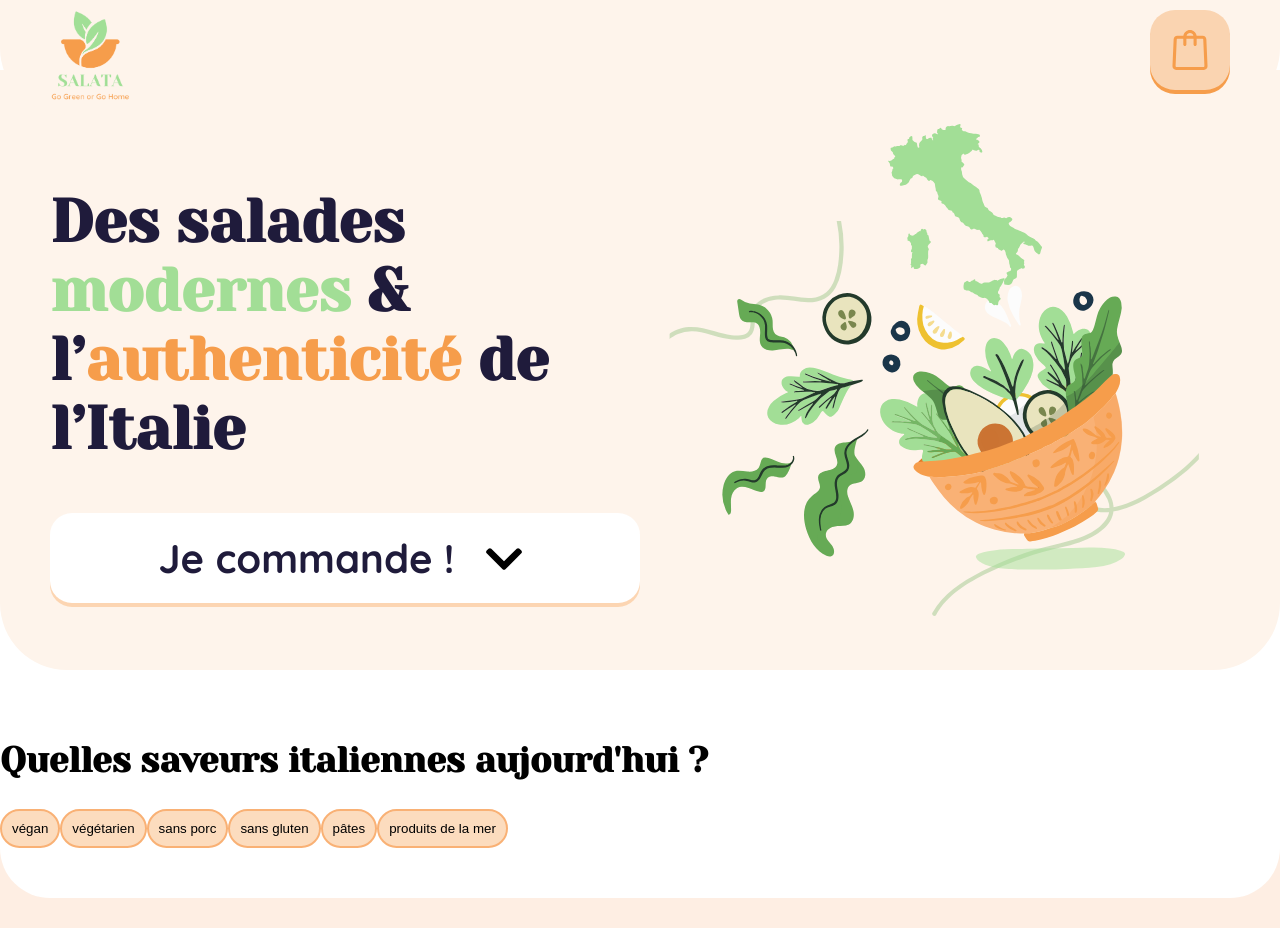
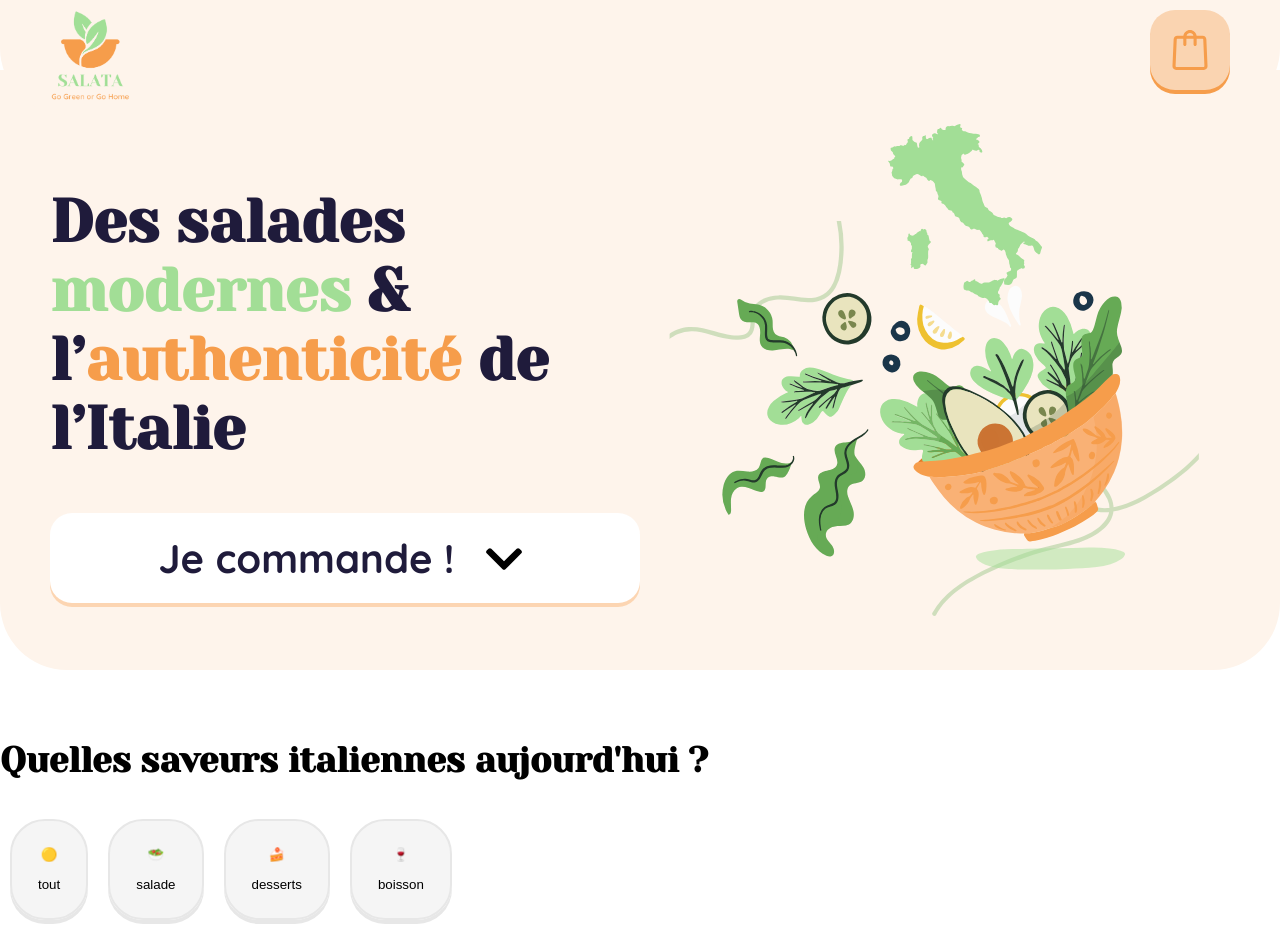
Before and after one commit to ALJURDY/SALATA, a React (Create React App) app: page / in a window 1280 px wide. Shown: the top 928 px of the page. Built offline with nearby package versions, Linux system fonts and the light colour scheme.

Commit message:
[CREATE] FilterBar & FilterButton is also finished

```diff
--- a/src/components/FilterBar/FilterBar.module.css
+++ b/src/components/FilterBar/FilterBar.module.css
@@ -0,0 +1,10 @@
+.FilterBarFlex{
+    display: flex;
+    flex-direction: row;
+    justify-content: flex-start;
+    align-items: flex-start;
+}
+
+.FilterBarButton{
+    padding: 10px;
+}
--- a/src/components/FilterBar/FilterBar.tsx
+++ b/src/components/FilterBar/FilterBar.tsx
@@ -1,8 +1,9 @@
+import React from "react";
 import style from "./FilterBar.module.css";
 import FilterButton from "../FilterButton/FilterButton";
-import { DietType, ProductCategoryType } from "../../mocks/products";
+import { CATEGORY, DietType } from "../../mocks/products";
 
-const DietTypes: DietType[] = [
+const dietTypes: DietType[] = [
   "végan",
   "végétarien",
   "sans porc",
@@ -11,34 +12,31 @@ const DietTypes: DietType[] = [
   "produits de la mer",
 ];
 
-const ProductCategoryTypes: ProductCategoryType[] = [
-    "salade",
-    "boisson",
-    "dessert"
-];
-
-
 const FilterBar = () => {
   return (
-    <section className={style.FilterBarSection}>
-        <h2 className={style.FilterBarH2}>Quelles saveurs italiennes aujourd'hui ?</h2>
-      {DietTypes.map((dietType, index) => (
-        <FilterButton
-          key={index}
-          item={{
-            id: 0,
-            name: "",
-            price: 0,
-            description: "",
-            diet: [dietType],
-            category: "salade",
-            img: { src: "", alt: "" },
-          }}
-        />
-      ))}
+    <section>
+      <h2 className={style.FilterBarH2}>Quelles saveurs italiennes aujourd'hui ?</h2>
+      <div className={style.FilterBarFlex}>
+        {/* Boucle pour les catégories */}
+        {CATEGORY.map((cat) => (
+          <div className={style.FilterBarButton} key={cat.name}>
+            {/* Utiliser les props icategory et icone pour FilterButton */}
+            <FilterButton icategory={cat.name} icone={cat.icone} />
+          </div>
+        ))}
+      </div>
 
+      <div className={style.FilterBarFlex}>
+        {/* Boucle pour les régimes */}
+        {dietTypes.map((diet, index) => (
+          <div className={style.FilterBarButton} key={index}>
+            {/* Utiliser la prop idiet pour FilterButton */}
+            <FilterButton idiet={diet} />
+          </div>
+        ))}
+      </div>
     </section>
   );
-}
+};
 
 export default FilterBar;
--- a/src/components/FilterButton/FilterButton.module.css
+++ b/src/components/FilterButton/FilterButton.module.css
@@ -7,3 +7,26 @@
     padding: 10px;
 
 }
+
+.FilterButtonMenthe{
+    border-radius: 35px;
+    border: 2px solid #A2DE96;
+    background: rgba(162, 222, 150, 0.40);
+    max-width: 128px;
+    margin: auto;
+    padding: 26px;
+}
+
+.FilterButtonFlex{
+    display: flex;
+    flex-direction: column;
+    justify-content: center;
+    align-items: center;
+}
+
+.FilterButtonGrey{
+    border-radius: 35px;
+    border: 2px solid #E7E7E7;
+    background: rgba(231, 231, 231, 0.40);
+    box-shadow: 0px 4px 0px 0px #E7E7E7;
+}
--- a/src/components/FilterButton/FilterButton.tsx
+++ b/src/components/FilterButton/FilterButton.tsx
@@ -1,27 +1,47 @@
-import { IProduct } from "../../mocks/products";
-import style from "./FilterButton.module.css"
+import React, { useState } from "react";
+import style from "./FilterButton.module.css";
 
 interface FilterButtonProps {
-  item: IProduct;
-  // category: IProduct;
+  icategory?: string;
+  icone?: string;
+  idiet?: string;
 }
 
+const FilterButton = (props: FilterButtonProps) => {
+  const { icategory, icone, idiet } = props;
+  const [isActive, setIsActive] = useState(false);
 
+  const isCategoryButton = icategory && icone;
+  const isDietButton = idiet;
 
-const FilterButton = (props: FilterButtonProps) => {
-  const { item, } = props;
-  const { diet } = item;
-  // const { cate } = category;
+  const buttonClassName = isCategoryButton
+    ? style.FilterButtonMenthe
+    : isDietButton
+    ? style.FilterButtonTangerine
+    : "";
+
+  const manageClick = () => {
+    setIsActive(!isActive);
+  };
 
   return (
-    <button className={style.FilterButtonTangerine}>
-      {diet && diet.map((regime, index) => <span key={index}>{regime}</span>)}
-      {/* {cate && cate.map((choix, index)=> <span key= {index}>{choix}</span>)} */}
+    <section className={style.FilterButtonFlex}>
+      <button
+        className={`${buttonClassName} ${isActive ? style.active : style.FilterButtonGrey}`}
+        onClick={manageClick}
+      >
+        {isCategoryButton && (
+          <>
+            {icone}
+            <br />
+            <br />
+            {icategory}
+          </>
+        )}
+        {isDietButton && <>{idiet}</>}
+      </button>
+    </section>
+  );
+};
 
-    </button>
-  );
-}
-
-
-
-export default FilterButton
+export default FilterButton;
--- a/src/mocks/products.ts
+++ b/src/mocks/products.ts
@@ -4,7 +4,7 @@ export interface IProduct {
   price: number;
   description: string;
   diet: DietType[];
-  category: ProductCategoryType;
+  category?: ProductCategoryType;
   img: IProductImage;
 }
 
@@ -13,7 +13,12 @@ export interface IProductImage {
   alt: string;
 }
 
-export type ProductCategoryType = "salade" | "boisson" | "dessert";
+export interface ICategory{
+  name: string;
+  icone: string;
+}
+
+export type ProductCategoryType = "salade" | "boisson" | "dessert" ;
 
 export type DietType =
   | "végan"
@@ -22,6 +27,33 @@ export type DietType =
   | "sans gluten"
   | "pâtes"
   | "produits de la mer";
+
+export const CATEGORY: ICategory[] = [
+  {
+    name: "tout",
+    icone: "🟡",
+
+  },
+
+  {
+    name: "salade",
+    icone: "🥗",
+
+  },
+
+  {
+    name: "desserts",
+    icone: "🍰",
+
+  },
+
+  {
+    name: "boisson",
+    icone: "🍷",
+
+  },
+
+]
 
 export const PRODUCTS: IProduct[] = [
   {
```
